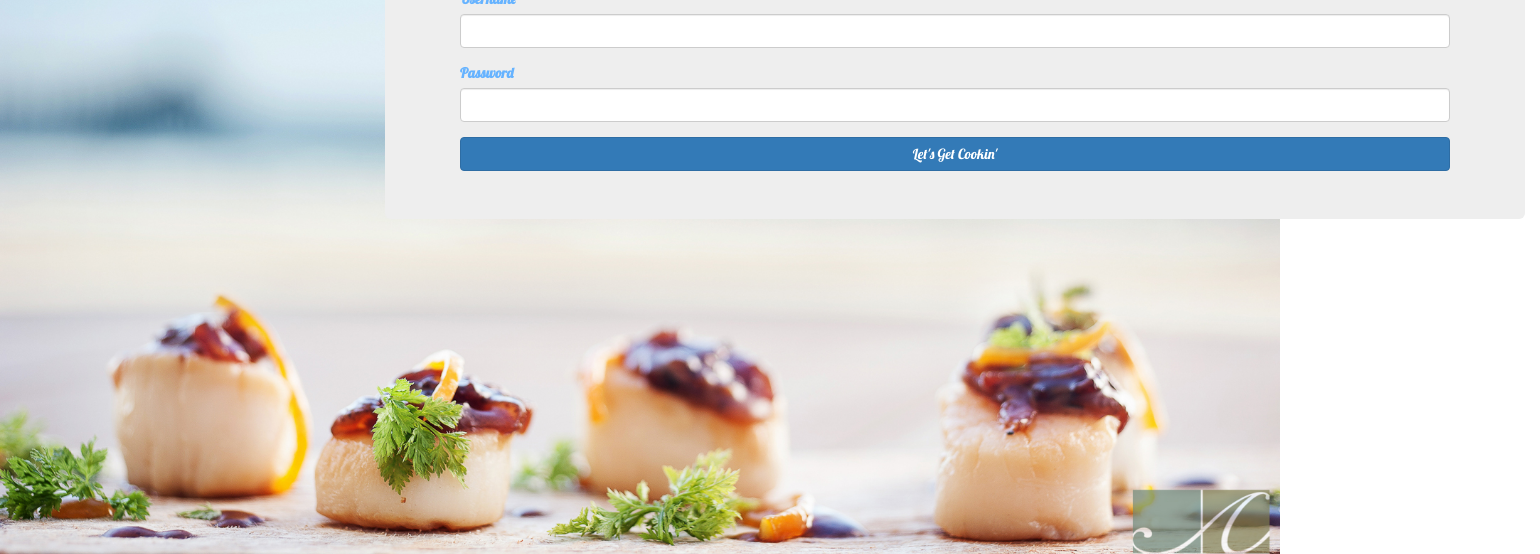
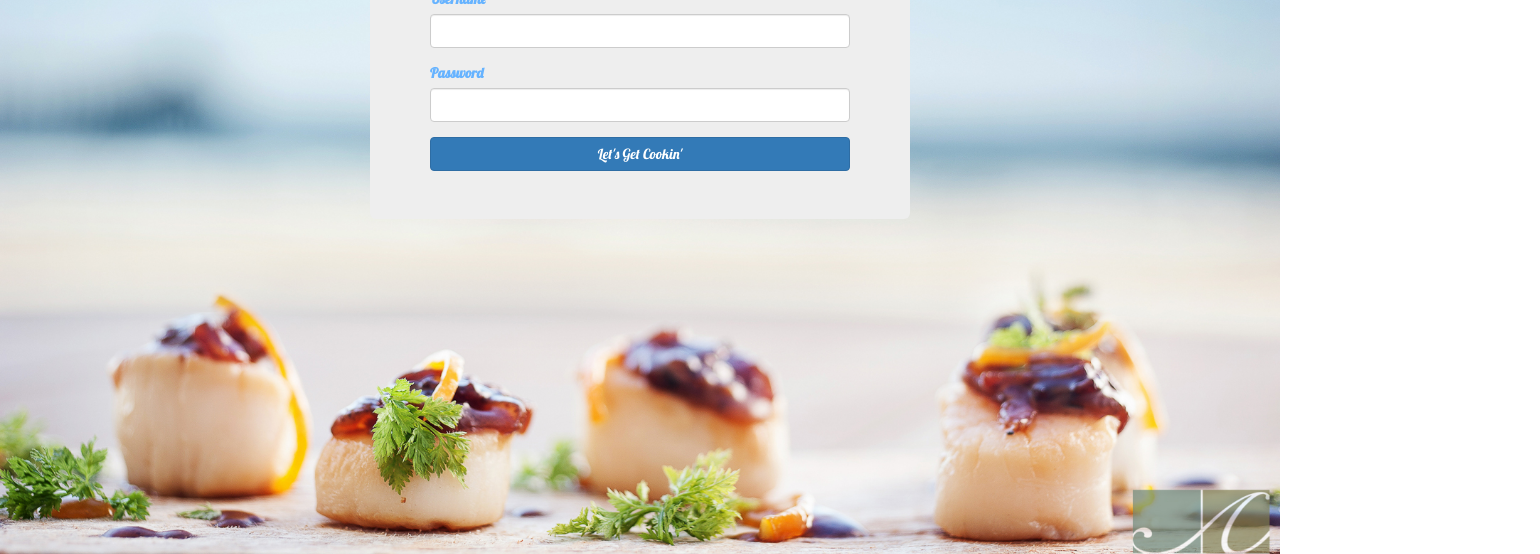
Before and after one commit to BrandonASmith/p4_food, a website: page public/index.html at #/login in a window 1280 px wide. Shown: the part 246-800 px from the top of the page, 1540 px wide, since content can reach past the window. Drawn offline with nearby package versions, Linux system fonts and the light colour scheme; some packages are replaced by stand-ins of ours.

Commit message:
fixes login page

```diff
--- a/public/index.html
+++ b/public/index.html
@@ -1,6 +1,7 @@
 <!DOCTYPE html>
 <html ng-app="recipeApp">
 <head>
+	<meta name="viewport" content="width=device-width">
 	<title>Recipe App</title>
 	<link rel="stylesheet" href="https://maxcdn.bootstrapcdn.com/bootstrap/3.3.6/css/bootstrap.min.css" integrity="sha384-1q8mTJOASx8j1Au+a5WDVnPi2lkFfwwEAa8hDDdjZlpLegxhjVME1fgjWPGmkzs7" crossorigin="anonymous">
 	<script type="text/javascript" src="https://ajax.googleapis.com/ajax/libs/angularjs/1.3.15/angular.js"></script>
--- a/public/partials/login.html
+++ b/public/partials/login.html
@@ -1,11 +1,11 @@
 <div class="row col-md-6 col-md-offset-3">
 
-<div class="container login">
+<div class="login">
 
 	<div class="jumbotron">
 		<h1>Welcome</h1>
 
-		<div class="container login1">
+		<div class="login1">
 		<form ng-submit="usersCtrl.login()">
 
 			<div class="form-group">
```
